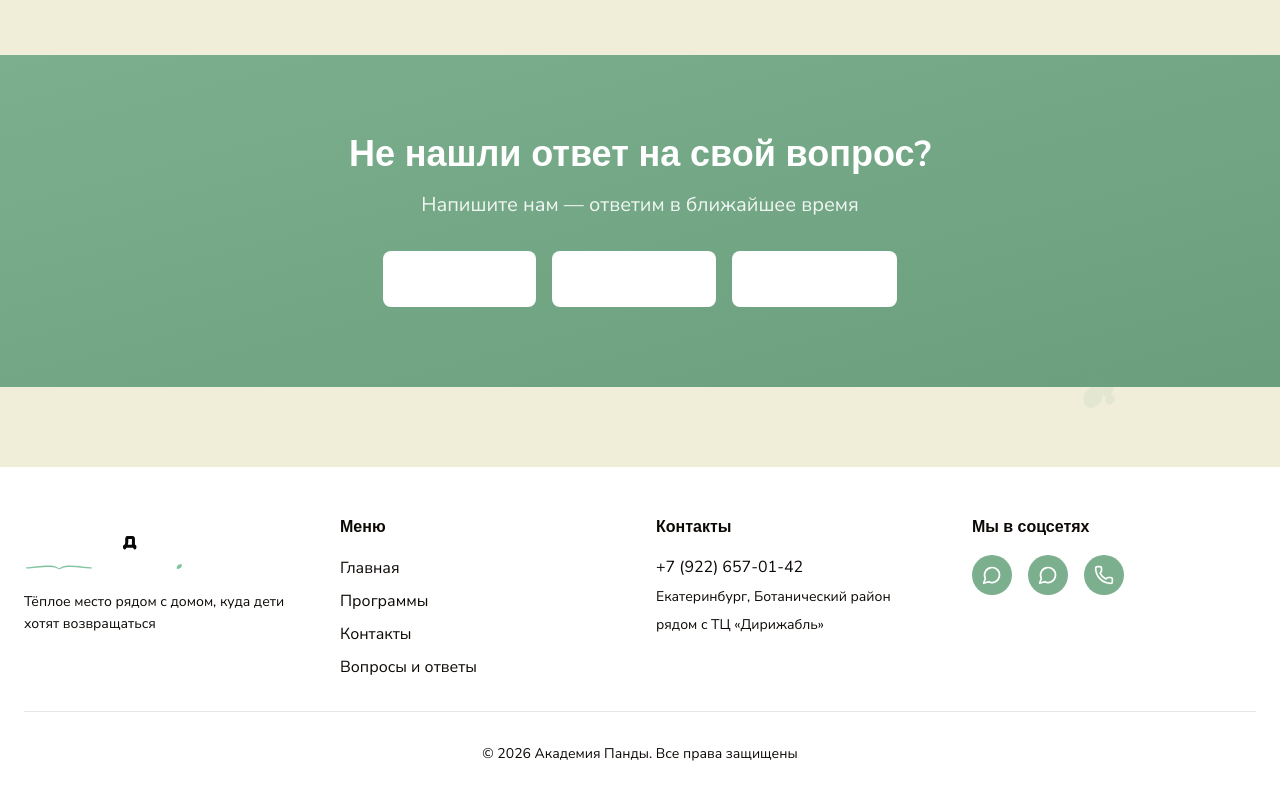
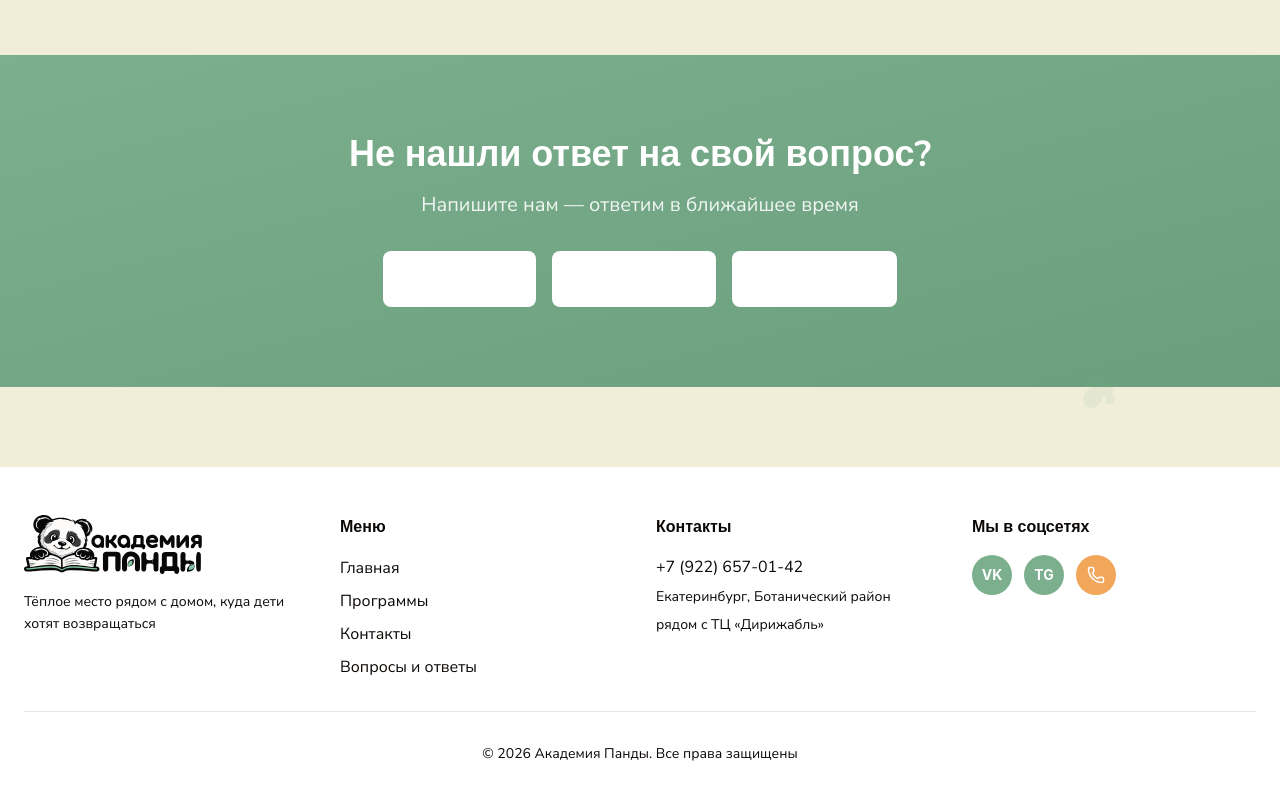
Before and after one commit to 200288btm-wq/akademiya-pandy, a React (Vite) app: page /faq in a window 1280 px wide. Shown: the part 1286-2086 px from the top of the page. Built offline with nearby package versions, Linux system fonts and the light colour scheme.

Commit message:
Add files via upload

```diff
--- a/src/app/components/Layout.tsx
+++ b/src/app/components/Layout.tsx
@@ -69,7 +69,8 @@ function Header() {
       <div className="max-w-7xl mx-auto px-6 py-4">
         <div className="flex items-center justify-between">
           <Link to="/" className="flex items-center gap-3">
-            <div className="h-[60px] w-[165px]">
+            <img src="/logo.svg" alt="Академия Панды" className="h-[60px] w-auto object-contain" />
+            <div className="hidden">
               <svg className="h-full w-full" viewBox="0 0 226 76" fill="none">
                 <g clipPath="url(#clip0_1_832)">
                   <path d={svgPaths.p38a13b00} fill="#F3F3F7" fillOpacity="0.0117647" />
@@ -187,7 +188,8 @@ function Footer() {
         <div className="grid grid-cols-1 md:grid-cols-4 gap-8">
           {/* Логотип и слоган */}
           <div className="col-span-1">
-            <div className="h-[60px] w-[165px] mb-4">
+            <img src="/logo.svg" alt="Академия Панды" className="h-[60px] w-auto object-contain mb-4" />
+            <div className="hidden">
               <svg className="h-full w-full" viewBox="0 0 226 76" fill="none">
                 <g clipPath="url(#clip0_footer)">
                   <path d={svgPaths.p38a13b00} fill="#F3F3F7" fillOpacity="0.0117647" />
@@ -273,31 +275,31 @@ function Footer() {
             <h4 className="font-['Nunito',sans-serif] font-bold text-[#0c0805] mb-4">
               Мы в соцсетях
             </h4>
-            <div className="flex gap-4">
+            <div className="flex gap-3">
               <a
                 href="https://vk.com/akademypanda"
                 target="_blank"
                 rel="noopener noreferrer"
-                className="w-10 h-10 bg-[#7BAF8E] hover:bg-[#6a9e7d] rounded-full flex items-center justify-center text-white transition-colors"
+                className="w-10 h-10 bg-[#7BAF8E] hover:bg-[#6a9e7d] rounded-full flex items-center justify-center text-white transition-colors font-bold text-sm"
                 aria-label="VK"
               >
-                <MessageCircle size={20} />
+                VK
               </a>
               <a
                 href="https://t.me/AcPanda"
                 target="_blank"
                 rel="noopener noreferrer"
-                className="w-10 h-10 bg-[#7BAF8E] hover:bg-[#6a9e7d] rounded-full flex items-center justify-center text-white transition-colors"
+                className="w-10 h-10 bg-[#7BAF8E] hover:bg-[#6a9e7d] rounded-full flex items-center justify-center text-white transition-colors font-bold text-sm"
                 aria-label="Telegram"
               >
-                <MessageCircle size={20} />
+                TG
               </a>
               <a
                 href="tel:+79226570142"
-                className="w-10 h-10 bg-[#7BAF8E] hover:bg-[#6a9e7d] rounded-full flex items-center justify-center text-white transition-colors"
+                className="w-10 h-10 bg-[#F2A65A] hover:bg-[#e89542] rounded-full flex items-center justify-center text-white transition-colors"
                 aria-label="Phone"
               >
-                <Phone size={20} />
+                <Phone size={18} />
               </a>
             </div>
           </div>
```
